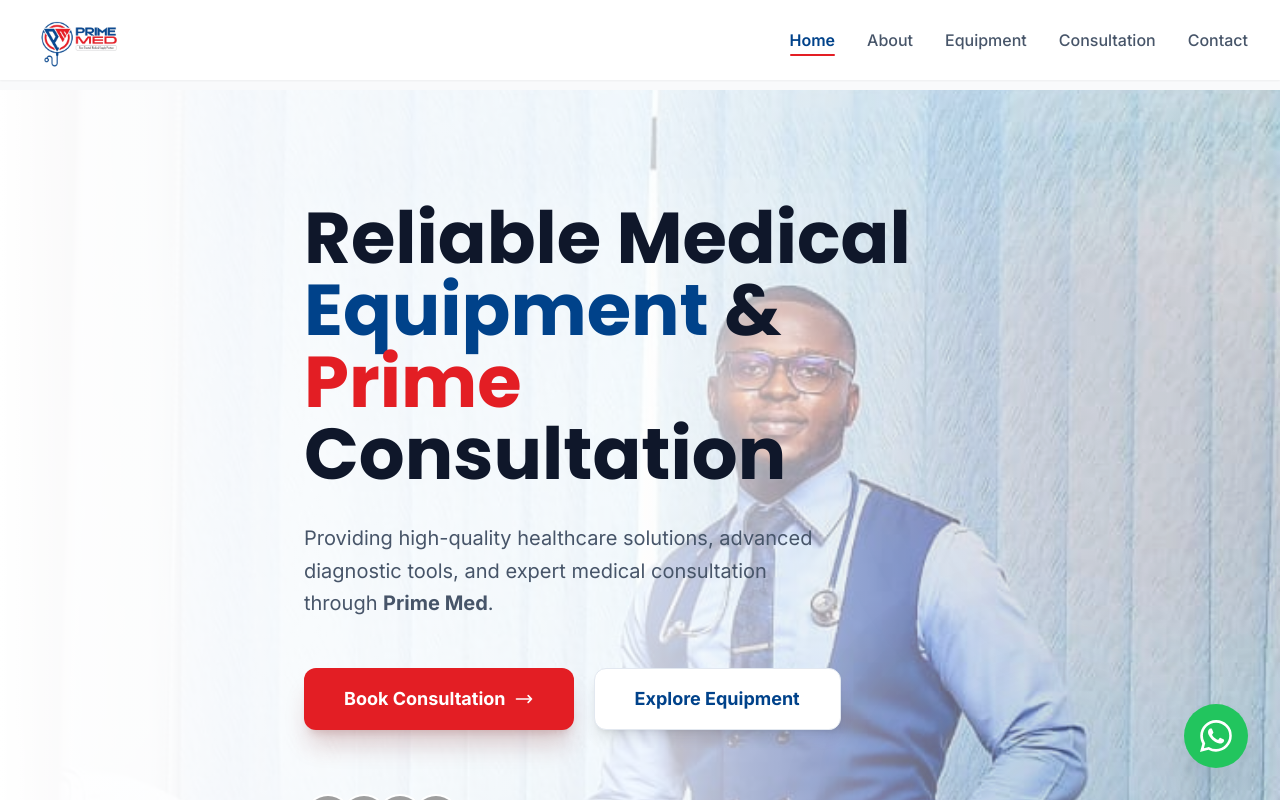
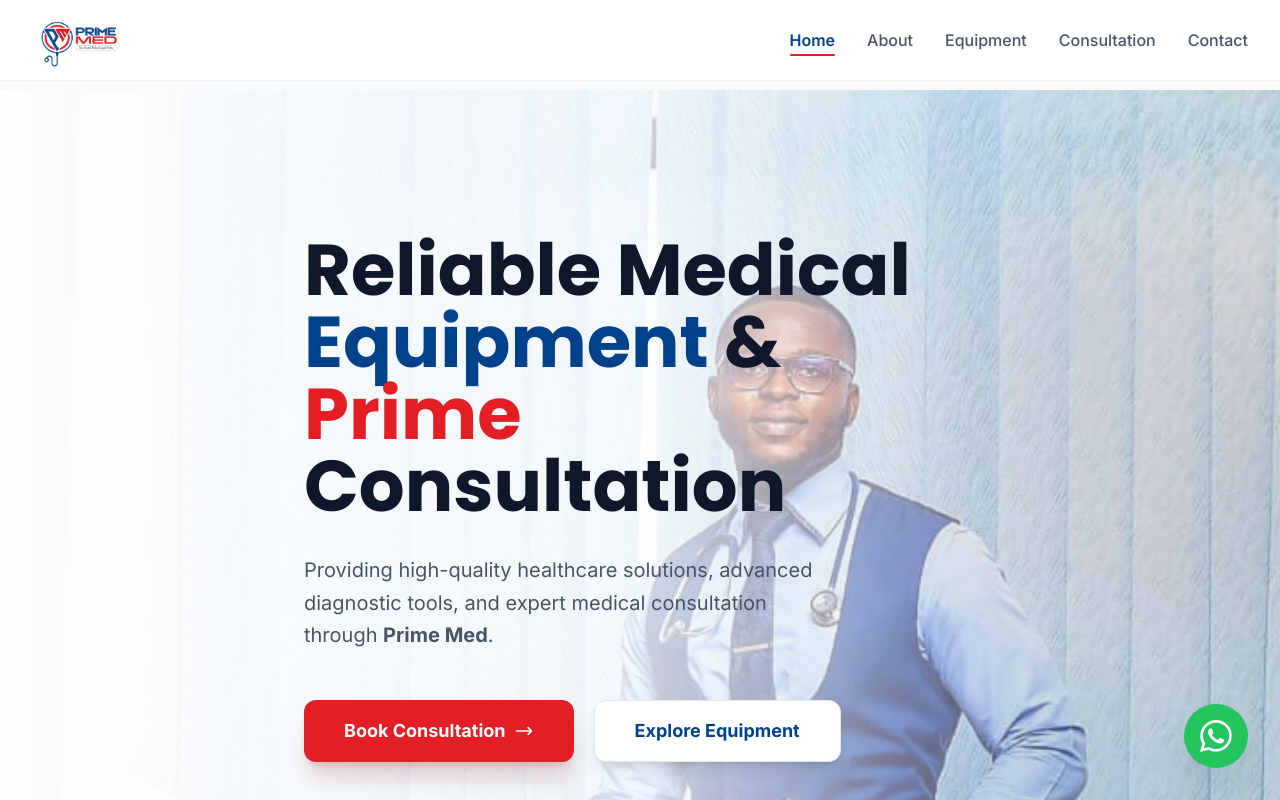
Before and after one commit to winnidebz1/primemed, a React (Vite) app: page / in a window 1280 px wide. Shown: the top 800 px of the page. Built offline with nearby package versions, Linux system fonts and the light colour scheme; grey boxes are pictures that could not be loaded.

Commit message:
Brought down H1 in Hero section further

```diff
--- a/components/Hero.tsx
+++ b/components/Hero.tsx
@@ -17,7 +17,7 @@
       <div className="absolute top-20 right-[-10%] w-[500px] h-[500px] bg-brand-red/5 rounded-full blur-3xl"></div>
       <div className="absolute bottom-[-10%] right-20 w-[300px] h-[300px] bg-brand-blue/10 rounded-full blur-3xl"></div>
 
-      <div className="relative z-10 max-w-7xl mx-auto px-4 sm:px-6 lg:px-8 pt-40 pb-24 lg:pt-48 lg:pb-32">
+      <div className="relative z-10 max-w-7xl mx-auto px-4 sm:px-6 lg:px-8 pt-48 pb-24 lg:pt-64 lg:pb-32">
         <div className="max-w-2xl text-slate-900">
           <h1 className="text-4xl md:text-6xl lg:text-7xl font-bold leading-tight mb-8">
             Reliable Medical <br />
```
